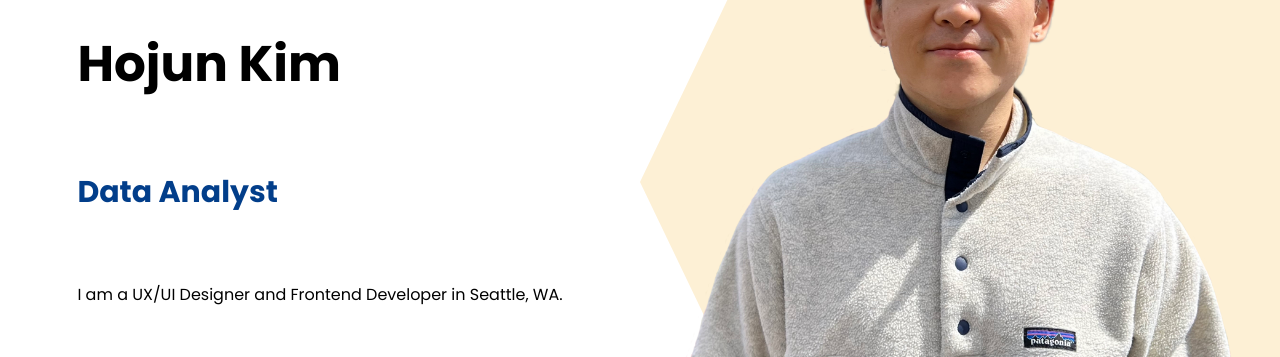
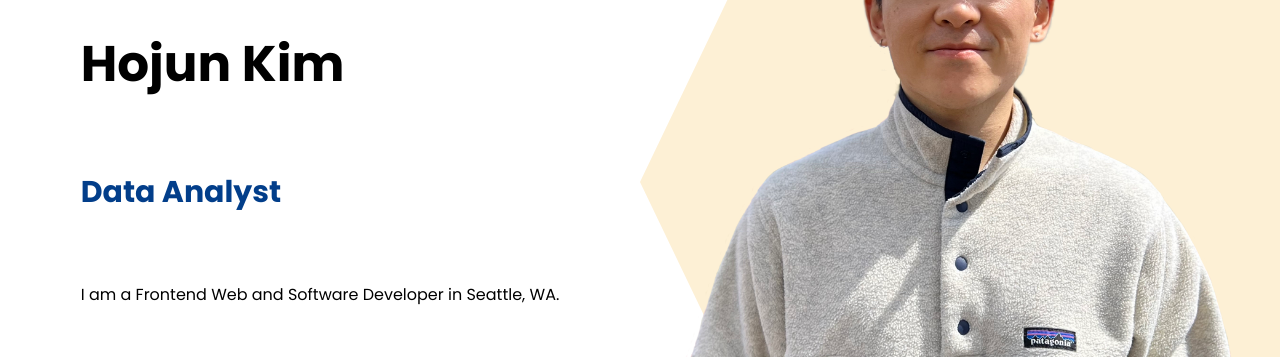
Before and after one commit to hojkim/Portfolio, a React (Create React App) app: page / in a window 1280 px wide. Shown: the part 218-575 px from the top of the page. Built offline with nearby package versions, Linux system fonts and the light colour scheme.

Commit message:
updated intro descriptions

```diff
--- a/src/components/intro/Intro.jsx
+++ b/src/components/intro/Intro.jsx
@@ -18,13 +18,13 @@ const Intro = () => {
                         className="i-title-item"
                         style={{ color: darkMode && "#caf0f8" }}
                      >
-                        UX/UI Designer
+                        Software Developer
                      </div>
                      <div
                         className="i-title-item"
                         style={{ color: darkMode && "#caf0f8" }}
                      >
-                        Web Developer
+                        Frontend Developer
                      </div>
                      <div
                         className="i-title-item"
@@ -35,7 +35,7 @@ const Intro = () => {
                   </div>
                </div>
                <p className="i-desc">
-                  I am a UX/UI Designer and Frontend Developer in Seattle, WA.
+                  I am a Frontend Web and Software Developer in Seattle, WA.
                </p>
             </div>
             <svg
```
